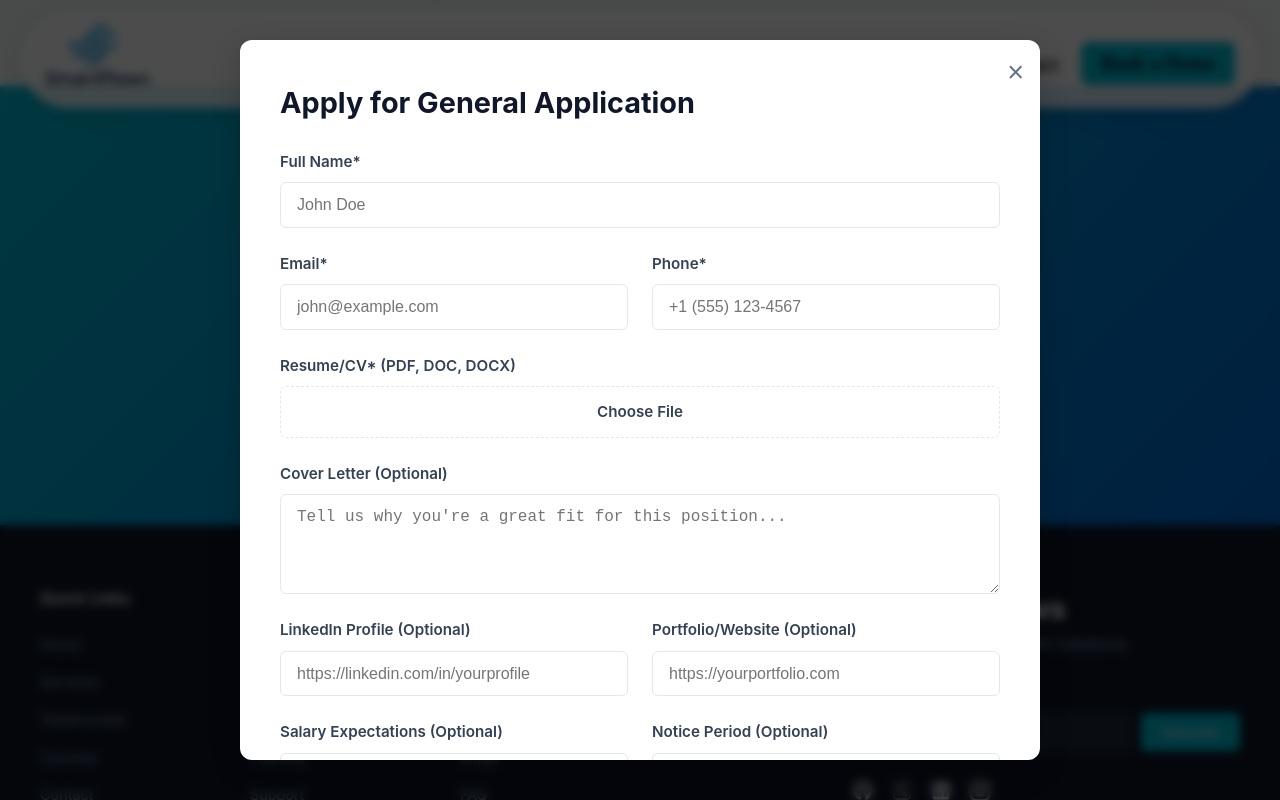
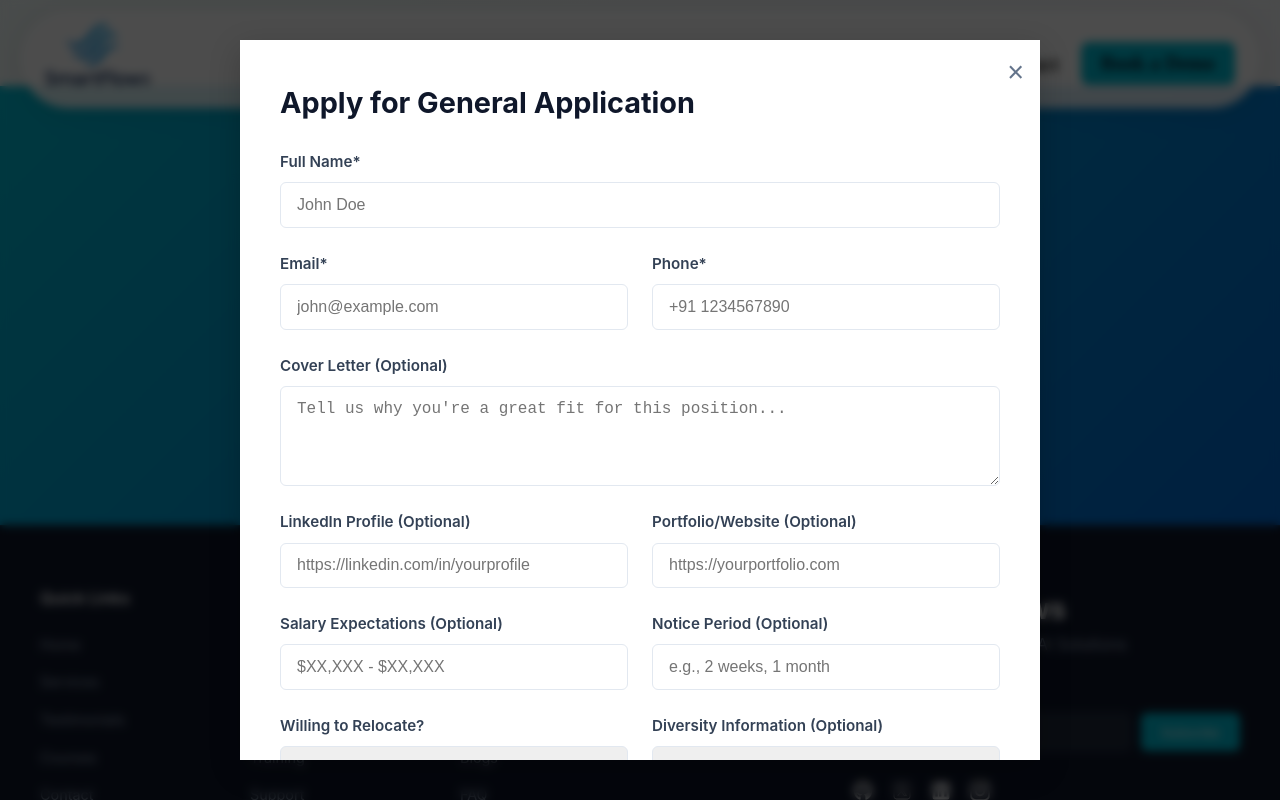
Before and after one commit to Shauryaraje7/SMART-FLOWS, a React (Vite) app: page /careerpage in a window 1280 px wide. Both pictures are taken after typing "Sample", "name@example.com" into the empty fields and a click on the button "Submit Your Resume". Shown: the part 2622-3422 px from the top of the page. Built offline with nearby package versions, Linux system fonts and the light colour scheme.

Commit message:
version 12.1.2

```diff
--- a/src/components/Pages/CareerPage.jsx
+++ b/src/components/Pages/CareerPage.jsx
@@ -444,30 +444,14 @@ const CareersPage = () => {
                         name="phone"
                         value={formData.phone}
                         onChange={handleInputChange}
-                        placeholder="+1 (555) 123-4567"
+                        placeholder="+91 1234567890"
                         className={formErrors.phone ? 'error' : ''}
                       />
                       {formErrors.phone && <span className="carrespage-error-message">{formErrors.phone}</span>}
                     </div>
                   </div>
 
-                  <div className="carrespage-form-group">
-                    <label htmlFor="resume">Resume/CV* (PDF, DOC, DOCX)</label>
-                    <div className="carrespage-file-upload">
-                      <input
-                        type="file"
-                        id="resume"
-                        name="resume"
-                        onChange={handleFileChange}
-                        accept=".pdf,.doc,.docx"
-                        className={formErrors.resume ? 'error' : ''}
-                      />
-                      <label htmlFor="resume" className="carrespage-file-label">
-                        {formData.resume ? formData.resume.name : 'Choose File'}
-                      </label>
-                    </div>
-                    {formErrors.resume && <span className="carrespage-error-message">{formErrors.resume}</span>}
-                  </div>
+
 
                   <div className="carrespage-form-group">
                     <label htmlFor="coverLetter">Cover Letter (Optional)</label>
--- a/src/components/styles/CareerPage.css
+++ b/src/components/styles/CareerPage.css
@@ -318,6 +318,7 @@
 }
 
 .carrespage-apply-button {
+  border: 2px solid #00bcd4;
   display: inline-block;
   padding: 0.8rem 1.8rem;
   background: #00bcd4;
@@ -591,7 +592,6 @@
 .carrespage-modal-content {
   position: relative;
   background: white;
-  border-radius: 12px;
   padding: 2.5rem;
   max-width: 800px;
   width: 100%;
```
Also changed, not shown: src/components/styles/AboutusPage.css (+18 -7 lines).
